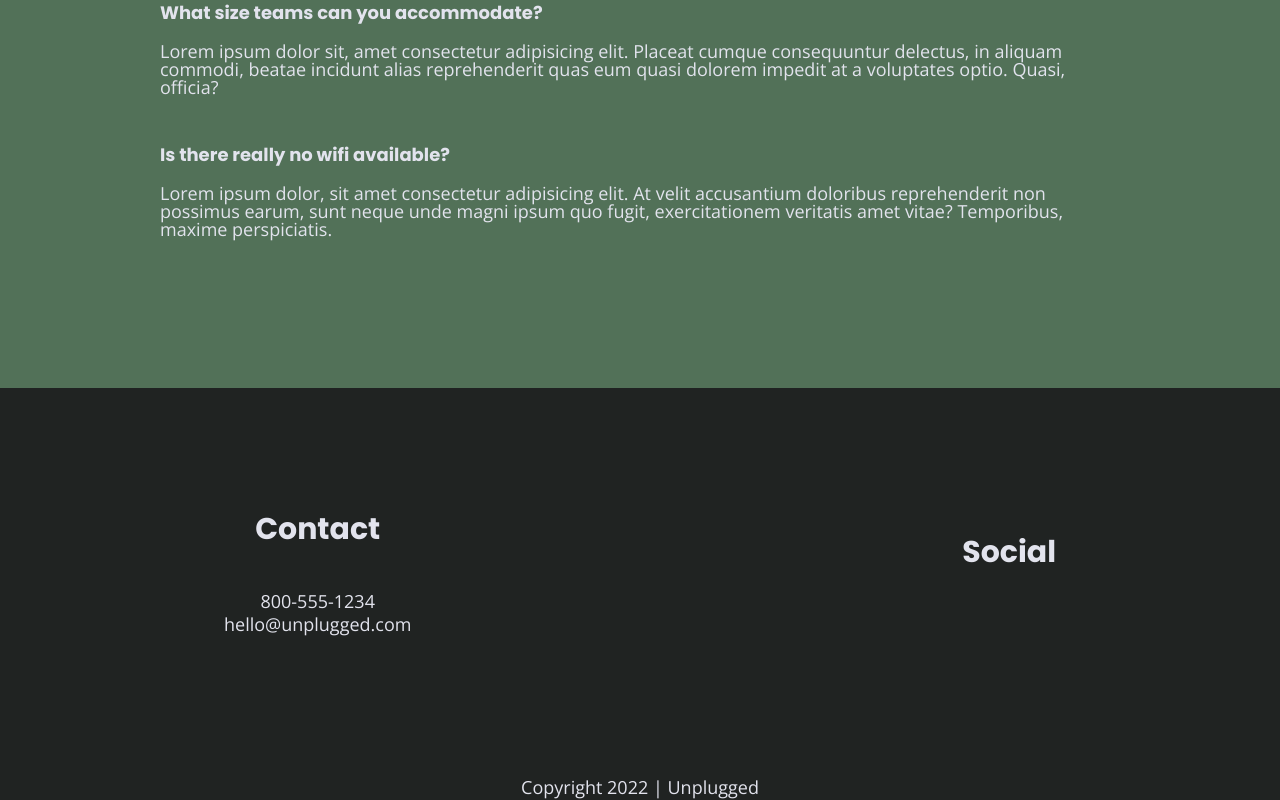
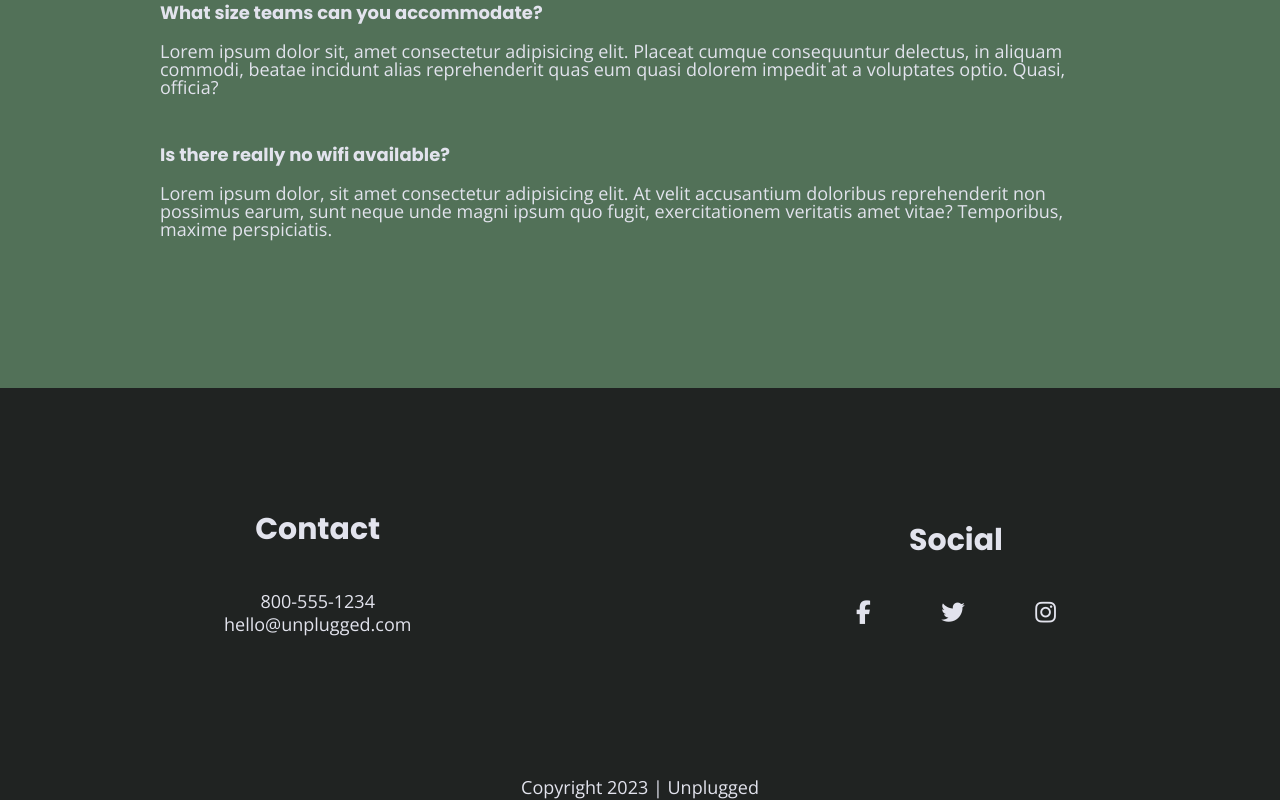
Before and after one commit to davidjuarez723/Unplugged-Retreat-Project, a website: page faq/index.html in a window 1280 px wide. Shown: the part 602-1402 px from the top of the page. Drawn offline with nearby package versions, Linux system fonts and the light colour scheme.

Commit message:
Added social media icons to footer on all pages

```diff
--- a/css/main.css
+++ b/css/main.css
@@ -196,6 +196,7 @@ header nav ul {
   justify-content: space-around;
   width: 100%;
 }
+
 header nav ul li {
   font-size: 1.125em;
 }
@@ -228,6 +229,10 @@ footer .social-icons p {
   display: flex;
   justify-content: center;
   align-items: center;
+}
+
+footer .social-icons p i {
+  font-size: 1.3125em;
 }
 
 footer .copyright {
@@ -624,6 +629,11 @@ h3 {
     line-height: 1.285;
   }
 
+  footer .social-icons {
+    width: 12.5em;
+    justify-content: space-between;
+  }
+
   footer .copyright {
     width: 100%;
   }
@@ -762,7 +772,7 @@ h3 {
     font-size: 1.875em;
   }
 
-    /*======= ABOUT PAGE =======*/
+    /*======= FAQ PAGE =======*/
 
   .faq h2 {
     width: 100%;
--- a/faq/index.html
+++ b/faq/index.html
@@ -38,8 +38,8 @@
       <div class="header-divider"></div>
       <nav>
         <ul>
-          <li><a href="faq/index.html" target="_blank">FAQ</a></li>
-          <li><a href="about/index.html" target="_blank">About</a></li>
+          <li><a href="../faq/index.html" target="_blank">FAQ</a></li>
+          <li><a href="../about/index.html" target="_blank">About</a></li>
         </ul>
       </nav>
     </div>
@@ -81,20 +81,20 @@
           <h4>Social</h4>
           <div class="social-icons">
             <p>
-              <a href="https://www.facebook.com/yoursite" target="_blank"></a>
+              <a href="https://www.facebook.com/yoursite" target="_blank"><i class="fab fa-facebook-f"></i></a>
             </p>
             <p>
-              <a href="https://www.twitter.com/yoursite" target="_blank"></a>
+              <a href="https://www.twitter.com/yoursite" target="_blank"><i class="fab fa-twitter"></i></a>
             </p>
             <p>
-              <a href="https://www.instagram.com/yoursite" target="_blank"></a>
+              <a href="https://www.instagram.com/yoursite" target="_blank"><i class="fab fa-instagram"></i></a>
             </p>
           </div>
         </div>
       </div>
     </div>
     <div class="copyright"></div>
-    <p>Copyright 2022 | Unplugged</p>
+    <p>Copyright 2023 | Unplugged</p>
   </footer>
 
   <script src="../js/vendor/modernizr-3.11.2.min.js"></script>
```
Also changed, not shown: about/index.html (+6 -6 lines), index.html (+4 -4 lines).
